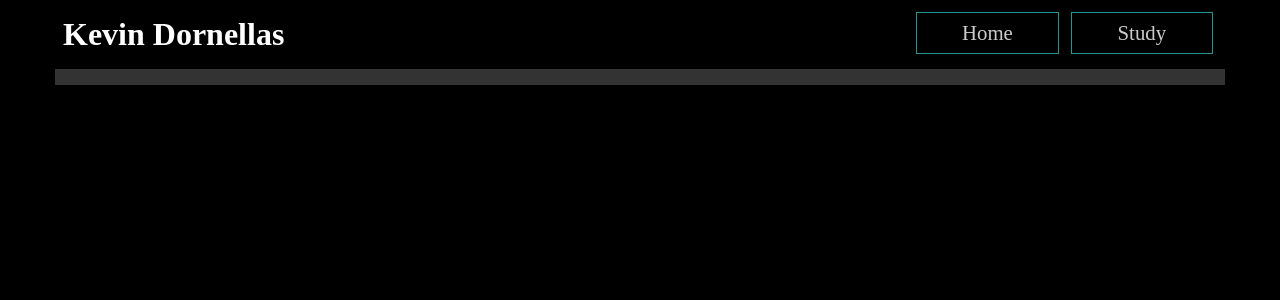
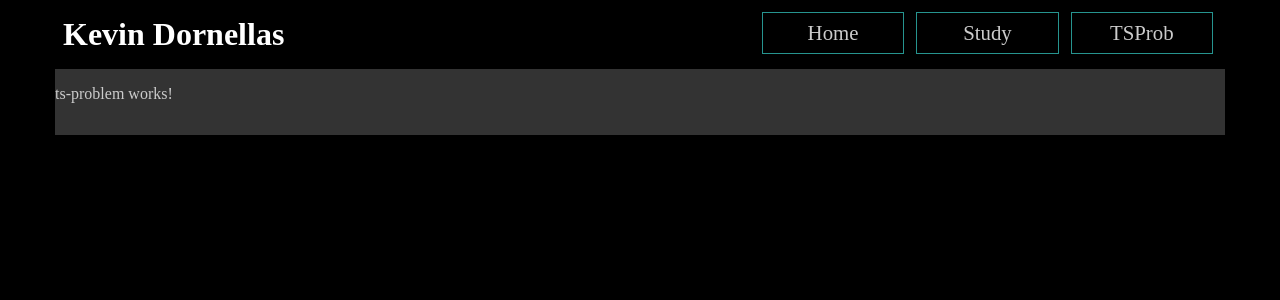
Before and after one commit to dornellaskj/studyApp, an Angular app: page /tsprob in a window 1280 px wide. Before the commit this address led to /. Shown: the top 300 px of the page. Built offline with nearby package versions, Linux system fonts and the light colour scheme.

Commit message:
adding ts component

```diff
--- a/src/app/app-routing.module.ts
+++ b/src/app/app-routing.module.ts
@@ -2,11 +2,16 @@ import { NgModule } from '@angular/core';
 import { Routes, RouterModule } from '@angular/router';
 import { StudyComponent } from './study/study.component';
 import { ResumeComponent } from './resume/resume.component';
+import { TsProblemComponent } from './ts-problem/ts-problem.component';
 
 const routes: Routes = [
   {
     path: 'study',
     component: StudyComponent,
+  },
+  {
+    path: 'tsprob',
+    component: TsProblemComponent
   },
   {
     path: '',
--- a/src/app/app.component.html
+++ b/src/app/app.component.html
@@ -6,6 +6,7 @@
       <div class="nav-container">
         <a href="/">Home</a>
         <a href="/study/">Study</a>
+        <a href="/tsprob/">TSProb</a>
       </div>
       <label htmlFor="checkbox_toggle" class="hamburger" (click)="toggleMenu()" >
           <span class="line line-1"></span>
--- a/src/app/app.module.ts
+++ b/src/app/app.module.ts
@@ -8,13 +8,15 @@ import { environment } from '../environments/environment';
 import { StudyComponent } from './study/study.component';
 import { ResumeComponent } from './resume/resume.component';
 import { SkillComponent } from './skill/skill.component';
+import { TsProblemComponent } from './ts-problem/ts-problem.component';
 
 @NgModule({
   declarations: [
     AppComponent,
     StudyComponent,
     ResumeComponent,
-    SkillComponent
+    SkillComponent,
+    TsProblemComponent
   ],
   imports: [
     BrowserModule,
--- /dev/null
+++ b/src/app/ts-problem/ts-problem.component.html
@@ -0,0 +1 @@
+<p>ts-problem works!</p>
--- /dev/null
+++ b/src/app/ts-problem/ts-problem.component.ts
@@ -0,0 +1,15 @@
+import { Component, OnInit } from '@angular/core';
+
+@Component({
+  selector: 'app-ts-problem',
+  templateUrl: './ts-problem.component.html',
+  styleUrls: ['./ts-problem.component.scss']
+})
+export class TsProblemComponent implements OnInit {
+
+  constructor() { }
+
+  ngOnInit(): void {
+  }
+
+}
```
Also changed, not shown: src/app/ts-problem/ts-problem.component.scss (added), 1 other file (tests, documents, lock files or other folders).
